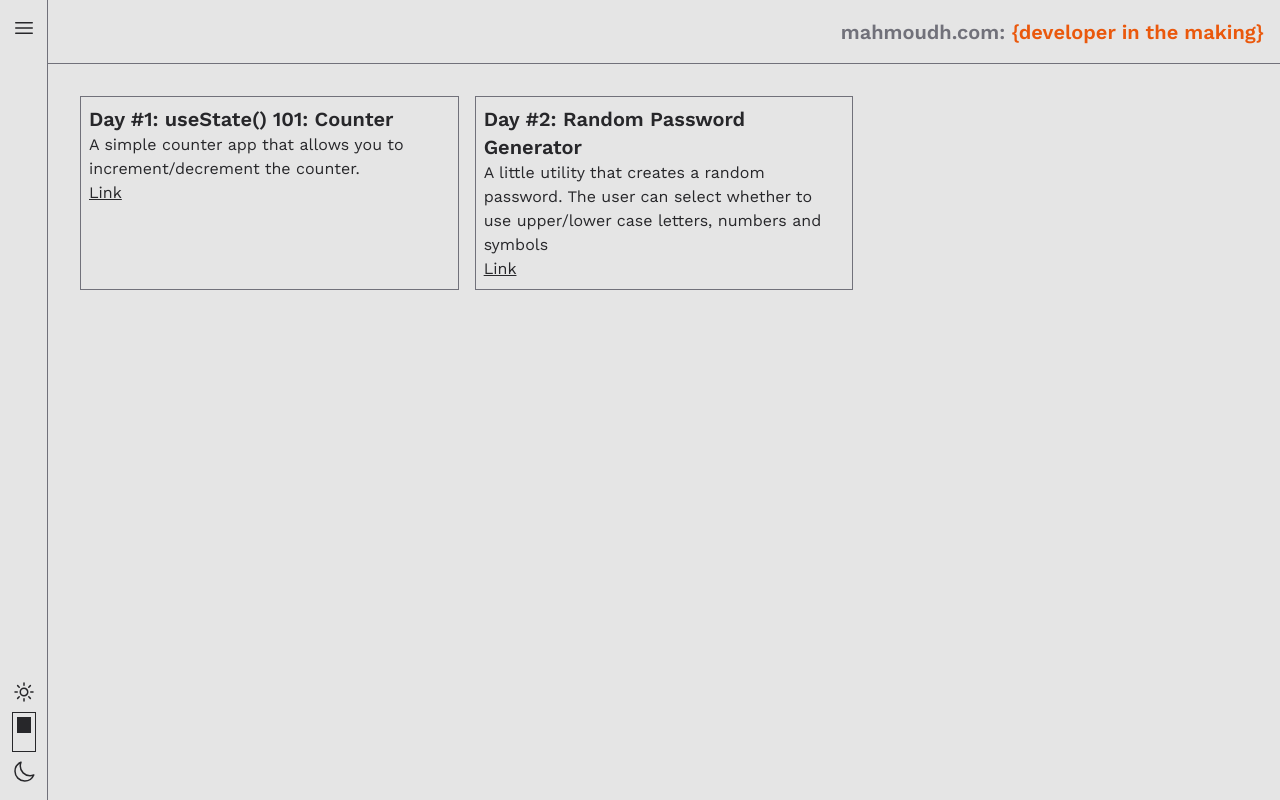
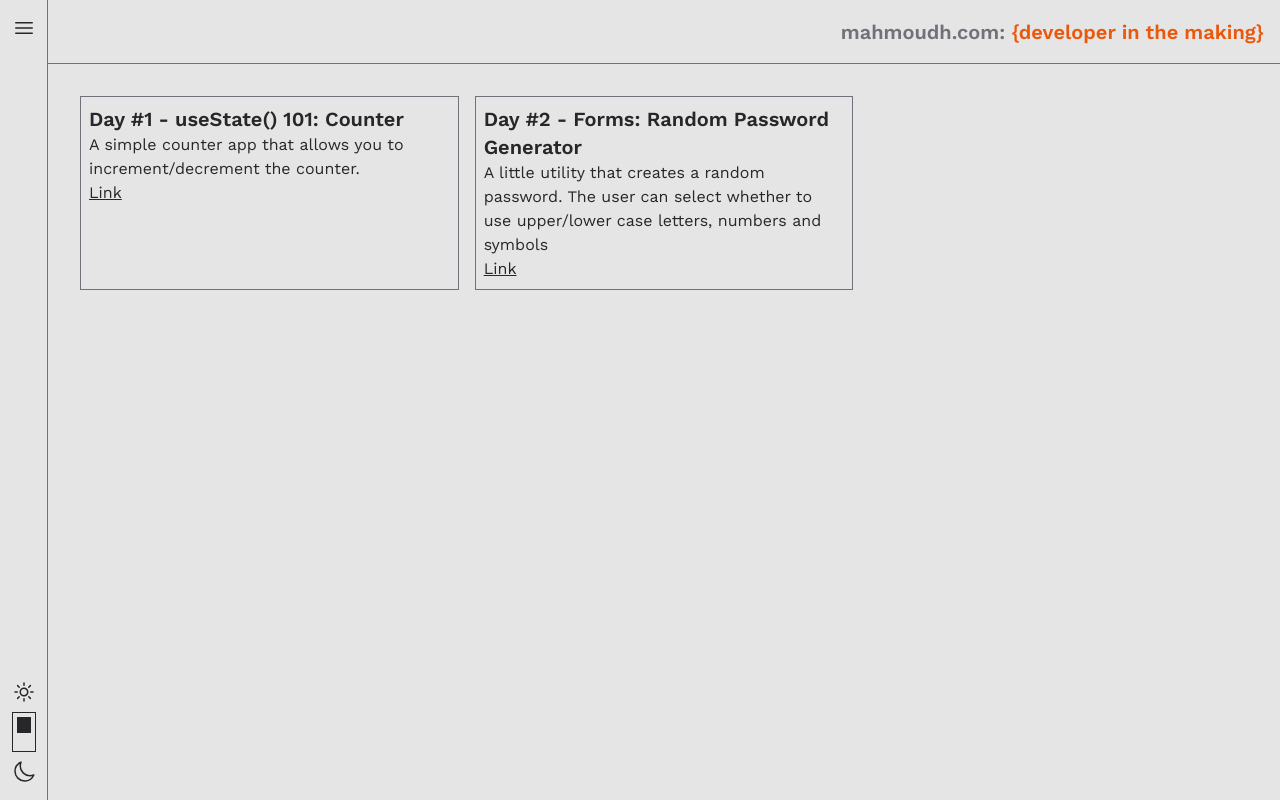
Before and after one commit to mahmoudh-web/portfolio, a Next.js app: page /projects in a window 1280 px wide. Built offline with nearby package versions, Linux system fonts and the light colour scheme.

Commit message:
Update projects.js

```diff
--- a/components/homePage/sections/projects.js
+++ b/components/homePage/sections/projects.js
@@ -2,7 +2,7 @@ import CounterApp from "../../projects/apps/CounterApp"
 
 const projects = [
     {
-        title: 'Day #1: useState() 101: Counter',
+        title: 'Day #1 - useState() 101: Counter',
         description: `A simple counter app that allows you to increment/decrement the counter.`,
         link: 'dayone-usestate-counter',
         github: 'https://github.com/mahmoudh-web/portfolio/blob/f528517ba49434c3bf46731501defc67ed921e9d/components/projects/01/CounterApp.js',
@@ -10,7 +10,7 @@ const projects = [
         AppComponent: 'CounterApp'
     },
     {
-        title: 'Day #2: Random Password Generator',
+        title: 'Day #2 - Forms: Random Password Generator',
         description: `A little utility that creates a random password. The user can select whether to use upper/lower case letters, numbers and symbols`,
         link: 'daytwo-random-password-generator',
         github: 'https://github.com/mahmoudh-web/portfolio/blob/1497dbc112d6e98ed6d203176fb0a6693fa87a17/components/projects/apps/PasswordGenerator.js',
```
